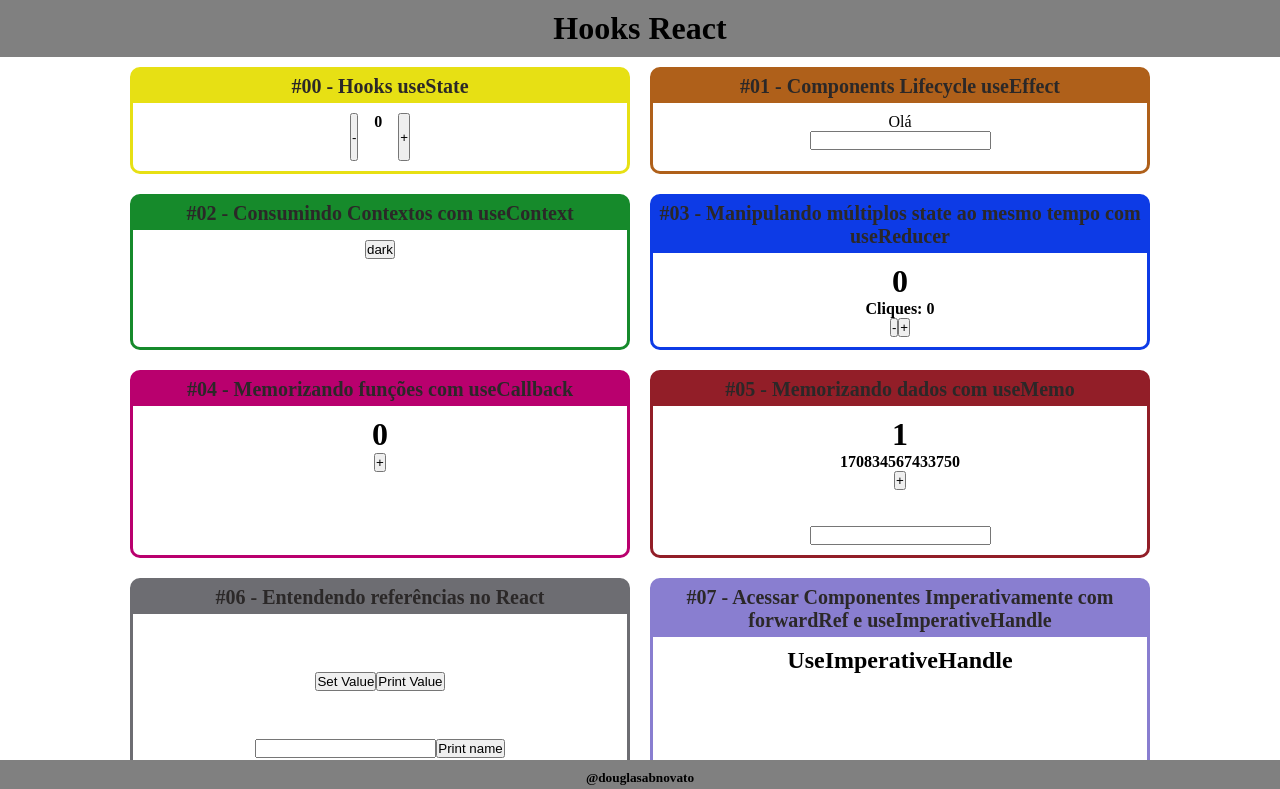
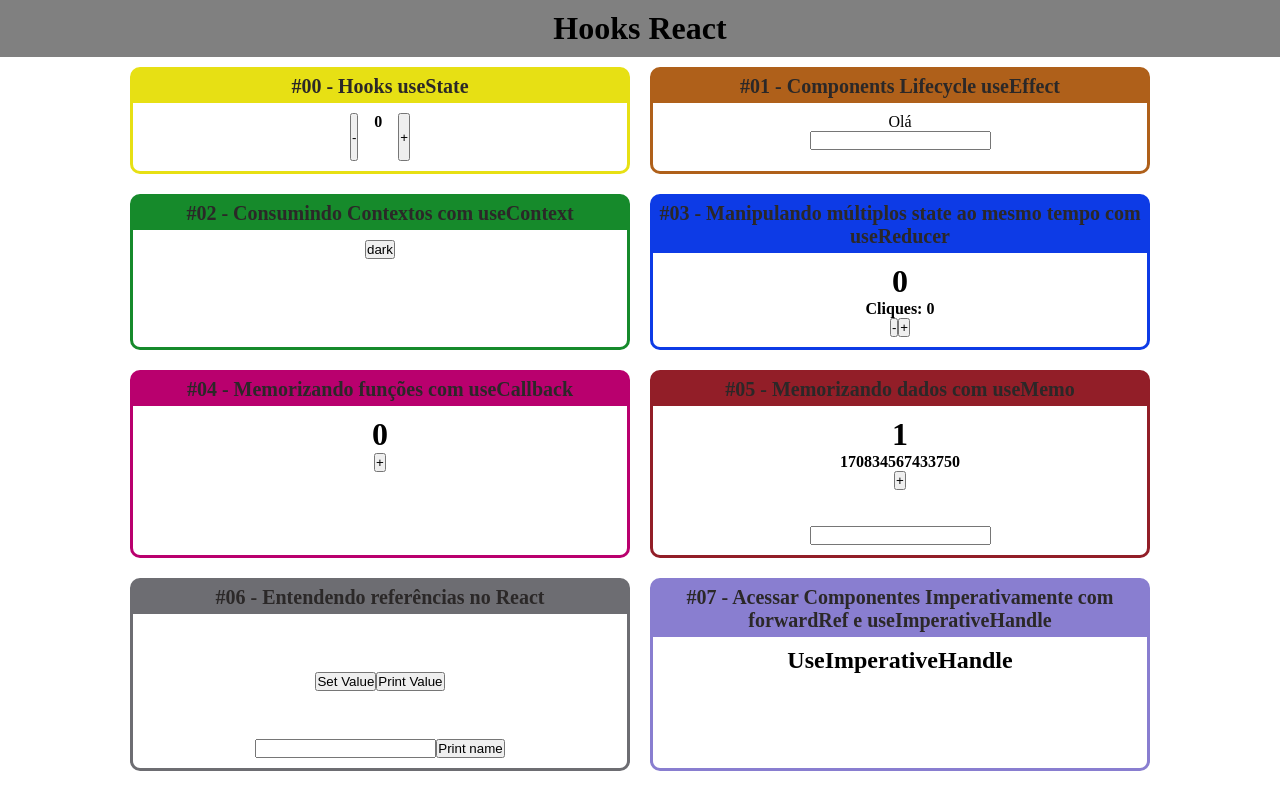
Before and after one commit to douglasabnovato/react-hooks-handbook, a React (Create React App) app: page / in a window 1280 px wide. Shown: the top 789 px of the page. Built offline with nearby package versions, Linux system fonts and the light colour scheme.

Commit message:
estilização do footer e do header

```diff
--- a/src/styles/App.css
+++ b/src/styles/App.css
@@ -18,17 +18,14 @@
 
 .App .Cards {
     top: 40px;
-    height: 90vh;
     display: flex;
     justify-content: center;
     flex-wrap: wrap;
 }
 
 .App h5 {
-    position: fixed;
-    padding: 10px 10px 0px 10px;
+    padding: 10px 0px;
     bottom: 0;
     width: 100%;
-    height: 40px;
     background: grey;
 }
```
